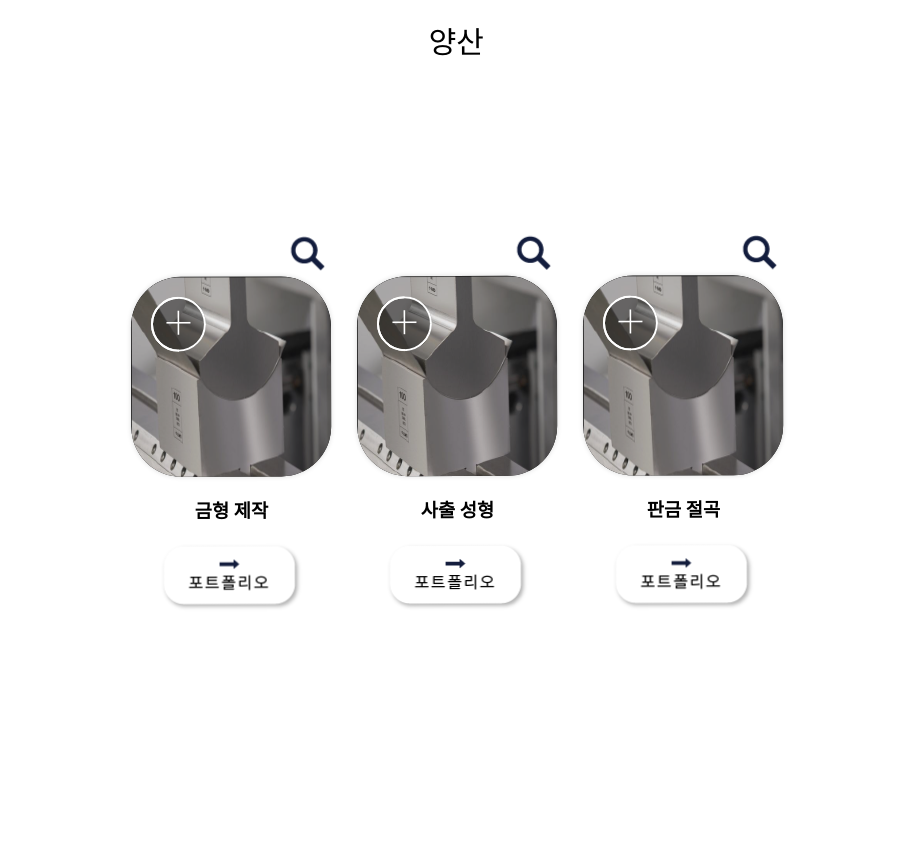
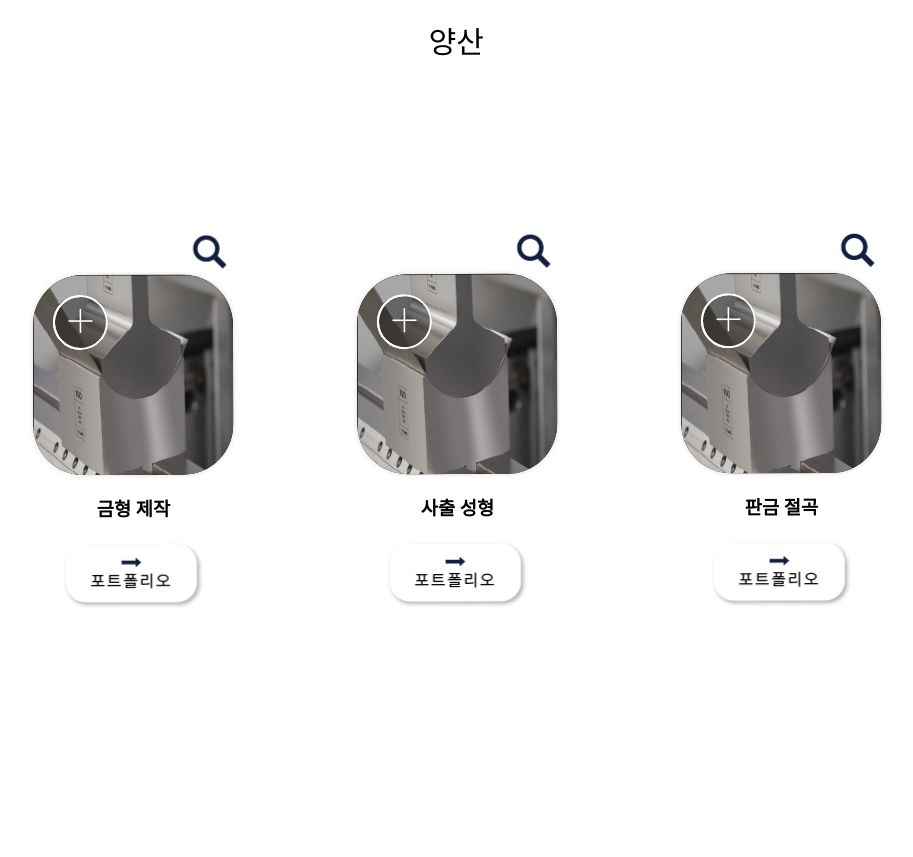
Before and after one commit to bjo6300/Itrencotech-web-page, a Django app: template templates/body/production/home.html in a window 1280 px wide. Shown: the part 70-927 px from the top of the page, without its empty margins (183-1096 px from the left). Run offline with Django 3.2, Linux system fonts and the light colour scheme; the template is opened without the code that fills it, so the values that code supplies are empty; some web fonts are replaced.

Commit message:
0111 메인 > 3가지 메뉴 간격 수정

```diff
--- a/static/css/review.css
+++ b/static/css/review.css
@@ -77,6 +77,16 @@ a:link, a:visited, a:active {
 #table-container-02 {
     text-align: center;
     margin: auto;
+}
+
+#table_menu3 {
+    border-spacing: 100px 0;
+    border-collapse: separate;
+}
+
+#table_menu4 {
+    border-spacing: 65px 0;
+    border-collapse: separate;
 }
 
 /* 버튼 */
--- a/templates/body/onlyIdea/onlyIdea_home.html
+++ b/templates/body/onlyIdea/onlyIdea_home.html
@@ -10,7 +10,7 @@
             width: 300px;font-size:30px; color: black;"> ONLY IDEA </h1>
     </div>
 
-        <table align="center" style="margin-top:0px;">
+        <table id="table_menu3" align="center" style="margin-top:0px;">
         <tr>
             <!-- ##### 제품 디자인 ##### -->
             <td>
--- a/templates/body/production/home.html
+++ b/templates/body/production/home.html
@@ -10,7 +10,7 @@
             width: 300px;font-size:30px; color: black;"> 양산 </h1>
     </div>
 
-        <table align="center" style="margin-top:0px;">
+        <table id="table_menu3" align="center" style="margin-top:0px;">
         <tr>
             <!-- ##### 금형 제작 ##### -->
             <td>
--- a/templates/body/prototyping/prototyping_home.html
+++ b/templates/body/prototyping/prototyping_home.html
@@ -10,7 +10,7 @@
             width: 300px;font-size:30px; color: black;"> 시제품 제작 </h1>
     </div>
 
-        <table align="center" style="margin-top:0px;">
+        <table id="table_menu4" align="center" style="margin-top:0px;">
         <tr>
             <!-- ##### 3D 프린트 출력 ##### -->
             <td>
```
